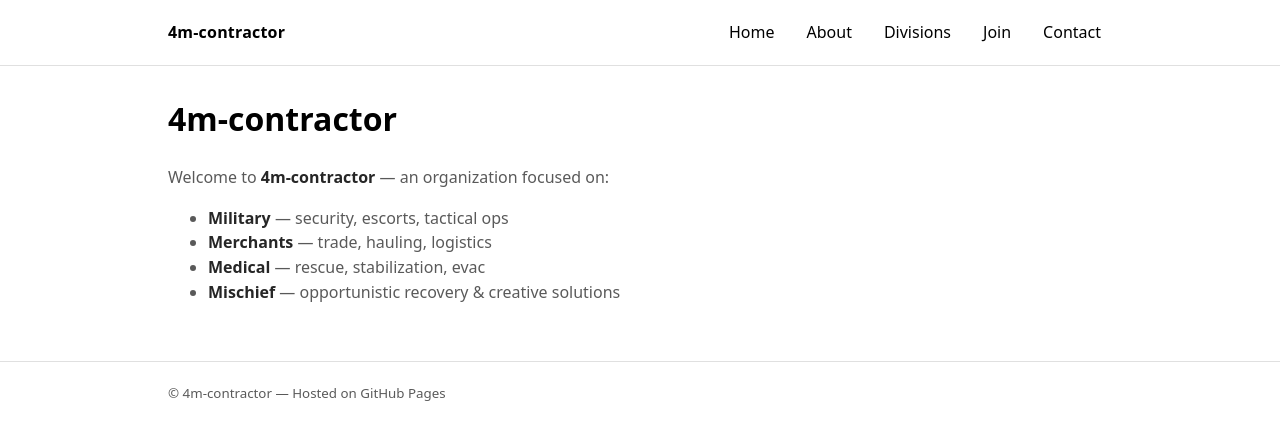
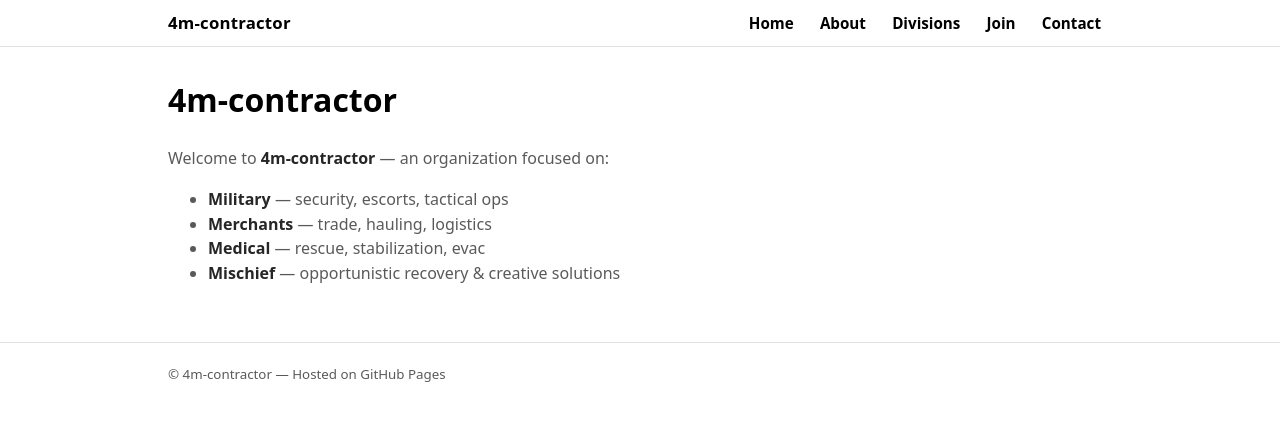
Before and after one commit to jpourcia/jpourcia.github.io, a Jekyll site: the page built from index.md, in a window 1280 px wide. Shown: the top 440 px of the page. Built offline with Jekyll 4.4.1, drawn with Linux system fonts in a browser that asks for light colours.

Commit message:
Update custom.css

```diff
--- a/assets/css/custom.css
+++ b/assets/css/custom.css
@@ -28,7 +28,7 @@ body {
 .header-inner {
   max-width: var(--max);
   margin: 0 auto;
-  padding: 12px var(--pad);
+  padding: 10px var(--pad);
   display: flex;
   align-items: center;
   justify-content: space-between;
@@ -36,18 +36,23 @@ body {
 }
 
 .brand {
-  font-weight: 800;
+  font-weight: 900;
   text-decoration: none;
   color: inherit;
   letter-spacing: 0.2px;
+  font-size: 1.05rem;
 }
 
-.topnav {
-  display: flex;
-  gap: 10px;
-  flex-wrap: wrap;
-  justify-content: flex-end;
+.topnav a {
+  text-decoration: none;
+  color: inherit;
+  padding: 6px 10px;
+  border-radius: 10px;
+  border: 1px solid transparent;
+  font-weight: 600;
+  font-size: 0.95rem;
 }
+
 
 .topnav a {
   text-decoration: none;
```
